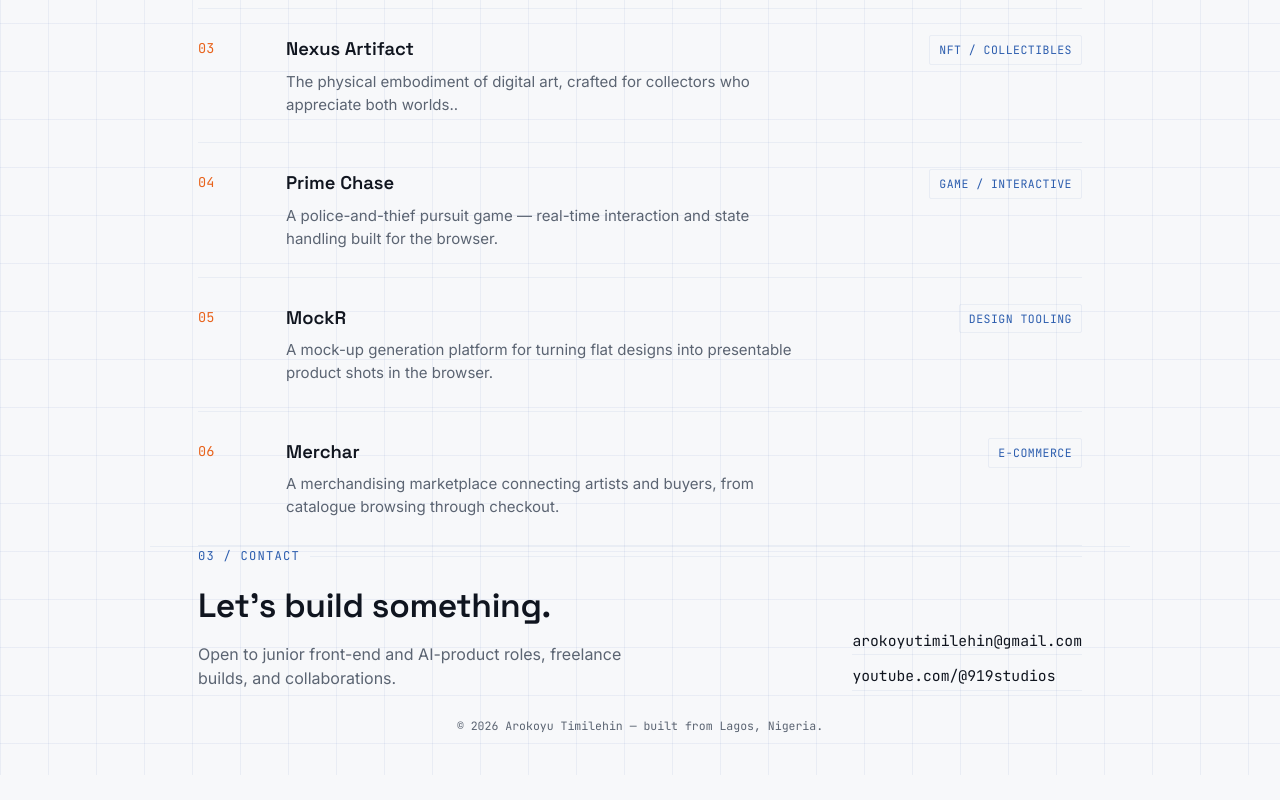
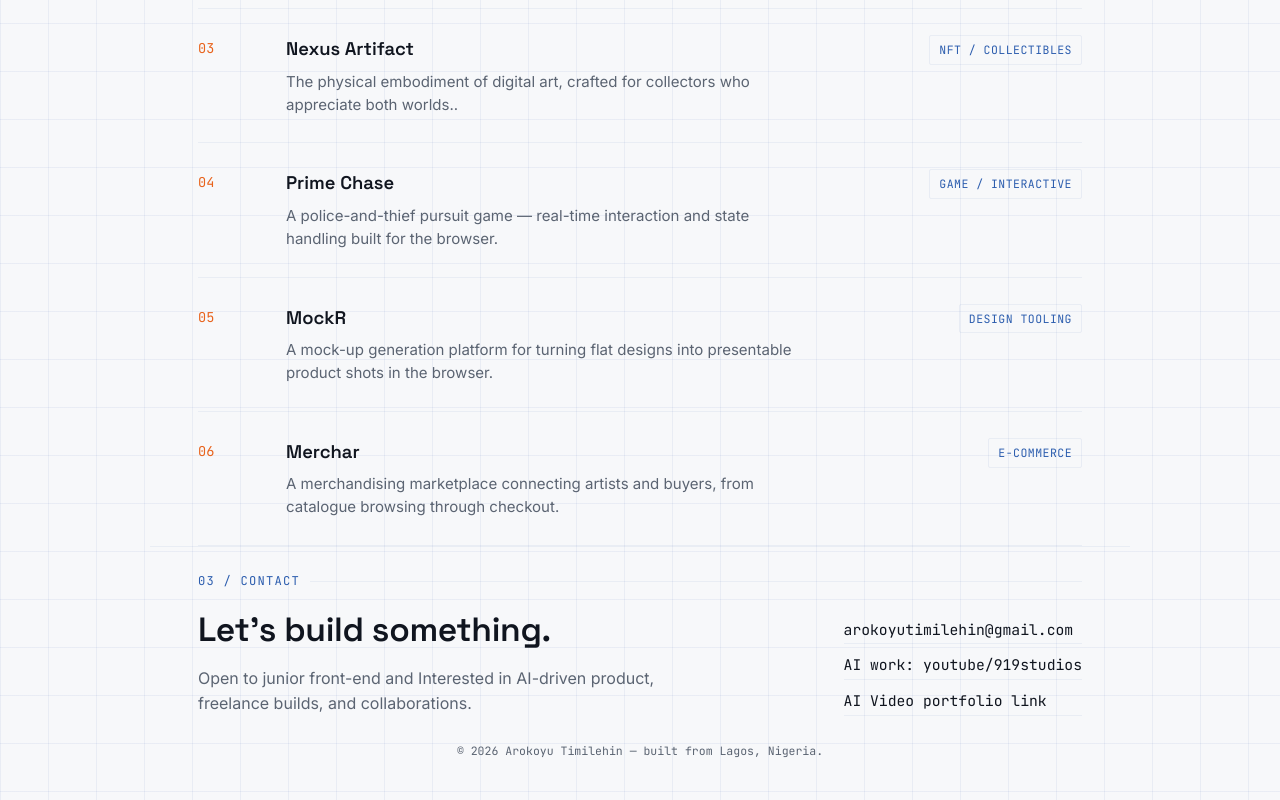
Before and after one commit to timi-09/Portfolio, a plain HTML site: page index.html in a window 1280 px wide. Shown: the part 1561-2361 px from the top of the page. Before the commit the page ends 2336 px from the top, so only its background shows below. Drawn offline with Linux system fonts and the light colour scheme.

Commit message:
Update contact section with new text and links

```diff
--- a/index.html
+++ b/index.html
@@ -128,16 +128,17 @@ My work sits between interface engineering and applied AI: generation tools, rea
   </div>
 </section>
 
-<section id="contact" class="wrap">
+<section id="contact" class="wrap"> <br>
   <div class="eyebrow">03 / Contact</div>
   <div class="contact-block">
     <div>
       <h2>Let's build something.</h2>
-      <p>Open to junior front-end and AI-product roles, freelance builds, and collaborations.</p>
+      <p>Open to junior front-end and Interested in AI-driven product, freelance builds, and collaborations.</p>
     </div>
     <div class="contact-links">
       <a href="mailto:arokoyutimilehin@gmail.com">arokoyutimilehin@gmail.com</a>
-      <a href="https://youtube.com/@marcus1step" target="_blank" rel="noopener noreferrer">youtube.com/@919studios</a>
+      <a href="https://youtube.com/@919studios" target="_blank" rel="noopener noreferrer">AI work: youtube/919studios</a>
+  <a href="https://drive.google.com/drive/folders/13IB1vjrDaHfpEl7LHBE1GYdrs_0GrRcj?usp=drive_link">AI Video portfolio link</a>
     </div>
   </div>
 </section>
```
